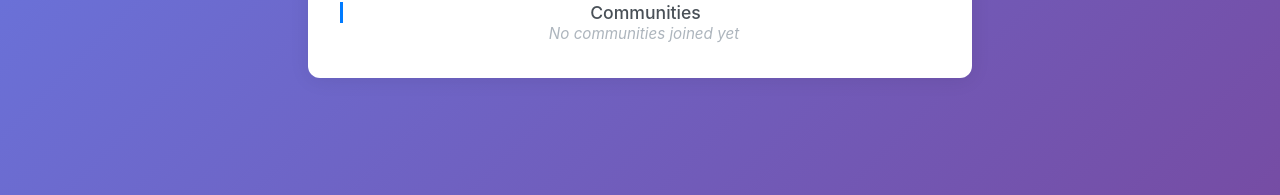
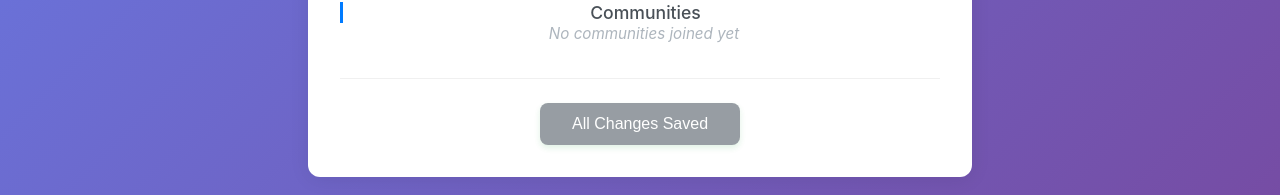
Before and after one commit to kathrynle20/Trajecta, a React (Create React App) app in the folder frontend/: page /profile in a window 1280 px wide. Shown: the part 545-740 px from the top of the page. Built offline with nearby package versions, Linux system fonts and the light colour scheme; no server answers; sample sign-in values are in the browser's storage.

Commit message:
changed profile ui

```diff
--- a/frontend/src/components/ExperiencesManager.js
+++ b/frontend/src/components/ExperiencesManager.js
@@ -30,7 +30,7 @@ const ExperiencesManager = ({ userExperiences = [], onExperiencesChange }) => {
 
   const handleAddExperience = (skill) => {
     const years_of_experience = parseInt(yearsInput) || 0;
-    if (years_of_experience > 0 && !userExperiences.some(exp => exp.skill === skill)) {
+    if (years_of_experience >= 0 && !userExperiences.some(exp => exp.skill === skill)) {
       const newExperience = { skill, years_of_experience };
       onExperiencesChange([...userExperiences, newExperience]);
     }
@@ -42,7 +42,7 @@ const ExperiencesManager = ({ userExperiences = [], onExperiencesChange }) => {
   const handleAddCustomExperience = () => {
     const customSkill = topicSearchTerm.trim();
     const years_of_experience = parseInt(yearsInput) || 0;
-    if (customSkill && years_of_experience > 0 && !userExperiences.some(exp => exp.skill === customSkill)) {
+    if (customSkill && years_of_experience >= 0 && !userExperiences.some(exp => exp.skill === customSkill)) {
       const newExperience = { skill: customSkill, years_of_experience };
       onExperiencesChange([...userExperiences, newExperience]);
     }
@@ -61,8 +61,8 @@ const ExperiencesManager = ({ userExperiences = [], onExperiencesChange }) => {
   };
 
   const saveEditedYears = (skill) => {
-    const newYears = parseInt(editYears) || 1;
-    if (newYears > 0) {
+    const newYears = parseInt(editYears) || 0;
+    if (newYears >= 0) {
       const updatedExperiences = userExperiences.map(exp =>
         exp.skill === skill ? { ...exp, years_of_experience: newYears } : exp
       );
@@ -89,7 +89,7 @@ const ExperiencesManager = ({ userExperiences = [], onExperiencesChange }) => {
     if (e.key === 'Enter') {
       e.preventDefault();
       const years = parseInt(yearsInput) || 0;
-      if (years > 0) {
+      if (years >= 0) {
         if (filteredTopics.length > 0) {
           handleAddExperience(filteredTopics[0]);
         } else if (topicSearchTerm.trim()) {
@@ -101,7 +101,7 @@ const ExperiencesManager = ({ userExperiences = [], onExperiencesChange }) => {
 
   const canAddExperience = () => {
     const years = parseInt(yearsInput) || 0;
-    return topicSearchTerm.trim() && years > 0;
+    return topicSearchTerm.trim() && years >= 0;
   };
 
   return (
@@ -119,7 +119,7 @@ const ExperiencesManager = ({ userExperiences = [], onExperiencesChange }) => {
                   onBlur={() => saveEditedYears(experience.skill)}
                   onKeyPress={(e) => handleEditKeyPress(e, experience.skill)}
                   className="edit-years-input"
-                  min="1"
+                  min="0"
                   max="50"
                   autoFocus
                 />
@@ -188,7 +188,7 @@ const ExperiencesManager = ({ userExperiences = [], onExperiencesChange }) => {
             onChange={(e) => setYearsInput(e.target.value)}
             onKeyPress={handleKeyPress}
             className="years-input"
-            min="1"
+            min="0"
             max="50"
           />
 
--- a/frontend/src/components/profile.css
+++ b/frontend/src/components/profile.css
@@ -103,6 +103,100 @@
   color: #adb5bd;
 }
 
+/* Profile Actions (Bottom Save Button) */
+.profile-actions {
+  margin-top: 2rem;
+  padding-top: 1.5rem;
+  border-top: 1px solid #f0f0f0;
+  display: flex;
+  flex-direction: column;
+  align-items: center;
+  gap: 1rem;
+}
+
+.save-button-bottom {
+  background: #28a745;
+  color: white;
+  border: none;
+  padding: 0.75rem 2rem;
+  border-radius: 8px;
+  font-size: 1rem;
+  font-weight: 500;
+  cursor: pointer;
+  transition: all 0.3s ease;
+  box-shadow: 0 3px 6px rgba(40, 167, 69, 0.2);
+  min-width: 200px;
+}
+
+.save-button-bottom.highlighted {
+  background: #28a745;
+  animation: pulse 2s infinite;
+}
+
+.save-button-bottom.unhighlighted {
+  background: #6c757d;
+  cursor: default;
+  animation: none;
+}
+
+.save-button-bottom:hover:not(:disabled).highlighted {
+  background: #218838;
+  transform: translateY(-2px);
+  box-shadow: 0 5px 12px rgba(40, 167, 69, 0.3);
+}
+
+.save-button-bottom:disabled {
+  cursor: not-allowed;
+  transform: none;
+  opacity: 0.7;
+}
+
+@keyframes pulse {
+  0% {
+    box-shadow: 0 3px 6px rgba(40, 167, 69, 0.2);
+  }
+  50% {
+    box-shadow: 0 3px 6px rgba(40, 167, 69, 0.4), 0 0 0 4px rgba(40, 167, 69, 0.1);
+  }
+  100% {
+    box-shadow: 0 3px 6px rgba(40, 167, 69, 0.2);
+  }
+}
+
+/* Status Messages */
+.status-message {
+  padding: 0.75rem 1.5rem;
+  border-radius: 6px;
+  font-size: 0.9rem;
+  font-weight: 500;
+  text-align: center;
+  animation: slideIn 0.3s ease-out;
+  min-width: 250px;
+}
+
+.status-message.success {
+  background: #d4edda;
+  color: #155724;
+  border: 1px solid #c3e6cb;
+}
+
+.status-message.error {
+  background: #f8d7da;
+  color: #721c24;
+  border: 1px solid #f5c6cb;
+}
+
+@keyframes slideIn {
+  from {
+    opacity: 0;
+    transform: translateY(-10px);
+  }
+  to {
+    opacity: 1;
+    transform: translateY(0);
+  }
+}
+
 @media (max-width: 768px) {
   .profile-container {
     margin: 1rem;
@@ -117,4 +211,14 @@
     width: 70px;
     height: 70px;
   }
+
+  .save-button-bottom {
+    min-width: 180px;
+    padding: 0.7rem 1.5rem;
+  }
+
+  .status-message {
+    min-width: 200px;
+    font-size: 0.85rem;
+  }
 }
--- a/frontend/src/components/profile.js
+++ b/frontend/src/components/profile.js
@@ -6,6 +6,7 @@ const Profile = ({ user }) => {
   const [userExperiences, setUserExperiences] = useState([]);
   const [hasUnsavedChanges, setHasUnsavedChanges] = useState(false);
   const [isSaving, setIsSaving] = useState(false);
+  const [saveStatus, setSaveStatus] = useState(null); // 'success', 'error', or null
 
   // Load experiences from backend on component mount
   useEffect(() => {
@@ -52,6 +53,7 @@ const Profile = ({ user }) => {
   // Save experiences to backend
   const handleSaveExperiences = async () => {
     setIsSaving(true);
+    setSaveStatus(null);
     try {
       console.log("user experiences:", userExperiences);
       const formattedExperiences = userExperiences.map(exp => ({
@@ -61,25 +63,32 @@ const Profile = ({ user }) => {
       }));
       console.log("formatted experiences:", formattedExperiences);
 
-      fetch('http://localhost:3001/profile/set-user-experiences', {
+      const response = await fetch('http://localhost:3001/profile/set-user-experiences', {
         method: 'POST',
         headers: {
           'Content-Type': 'application/json',
         },
         credentials: 'include',
         body: JSON.stringify({ experiences: formattedExperiences })
-      })
-      .then(res => res.json())
-      .then(response => {
-        console.log('Backend response:', response);
-      })
-      .catch(error => {
-        console.error('Error sending user experience data to backend:', error);
       });
+
+      const result = await response.json();
+
+      if (response.ok && result.success) {
+        console.log('Backend response:', result);
+        setHasUnsavedChanges(false);
+        setSaveStatus('success');
+        // Clear success message after 3 seconds
+        setTimeout(() => setSaveStatus(null), 3000);
+      } else {
+        throw new Error(result.message || 'Failed to save changes');
+      }
 
     } catch (error) {
       console.error('Error saving experiences:', error);
-      alert('Error saving interests. Please try again.');
+      setSaveStatus('error');
+      // Clear error message after 5 seconds
+      setTimeout(() => setSaveStatus(null), 5000);
     } finally {
       setIsSaving(false);
     }
@@ -96,15 +105,6 @@ const Profile = ({ user }) => {
       <div className="profile-section">
         <div className="section-header">
           <h2 className="section-title">Interests</h2>
-          {hasUnsavedChanges && (
-            <button
-              className="save-button"
-              onClick={handleSaveExperiences}
-              disabled={isSaving}
-            >
-              {isSaving ? 'Saving...' : 'Save Changes'}
-            </button>
-          )}
         </div>
         {userExperiences.length === 0 && (
           <p className="section-content empty-state">No interests added yet</p>
@@ -119,6 +119,28 @@ const Profile = ({ user }) => {
         <h2 className="section-title">Communities</h2>
         <p className="section-content empty-state">No communities joined yet</p>
       </div>
+
+      {/* Save Button at Bottom */}
+      <div className="profile-actions">
+        <button
+          className={`save-button-bottom ${hasUnsavedChanges ? 'highlighted' : 'unhighlighted'}`}
+          onClick={handleSaveExperiences}
+          disabled={isSaving || !hasUnsavedChanges}
+        >
+          {isSaving ? 'Saving...' : hasUnsavedChanges ? 'Save Changes' : 'All Changes Saved'}
+        </button>
+
+        {/* Status Message */}
+        {saveStatus && (
+          <div className={`status-message ${saveStatus}`}>
+            {saveStatus === 'success' ? (
+              <span>✓ Changes saved successfully!</span>
+            ) : (
+              <span>✗ Error saving changes. Please try again.</span>
+            )}
+          </div>
+        )}
+      </div>
     </div>
   );
 };
```
